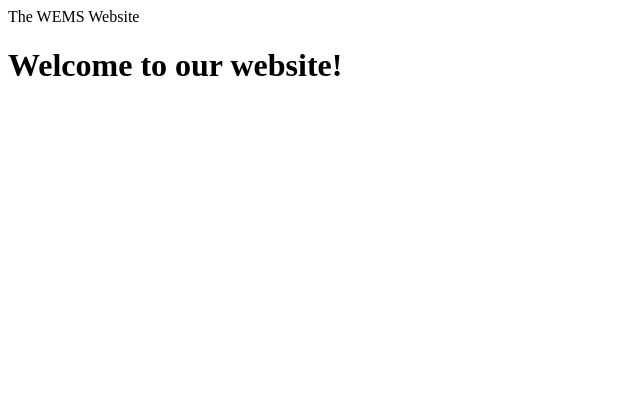
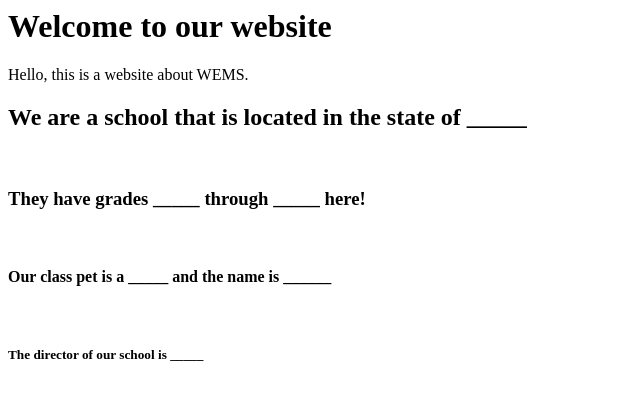
Before and after one commit to techemstudios/MyFirstWebsite, a plain HTML site: page docs/index.html in a window 1280 px wide. Shown: the whole page, without its empty margins (0-640 px from the left). Drawn offline with Linux system fonts and the light colour scheme.

Commit message:
Updated index.html

```diff
--- a/docs/index.html
+++ b/docs/index.html
@@ -1,11 +1,21 @@
+
 <html>
-
-<head>The WEMS Website</head>
+<head>
+  <title>My First Website</title>
+</head>
 
 <body>
-  <h1>Welcome to our website!</h1>
-  </ br>
+
+<h1>Welcome to our website</h1>
+
+Hello, this is a website about WEMS.
+</br>
+  <h2>We are a school that is located in the state of _____</h2>
+  </br>
+  <h3>They have grades _____ through _____ here!</h3>
+</br>
+  <h4>Our class pet is a _____ and the name is ______</h4>
+</br>
+  <h5>The director of our school is _____ </h5>
+</br>
 </body>
-
-
-</html>
```
